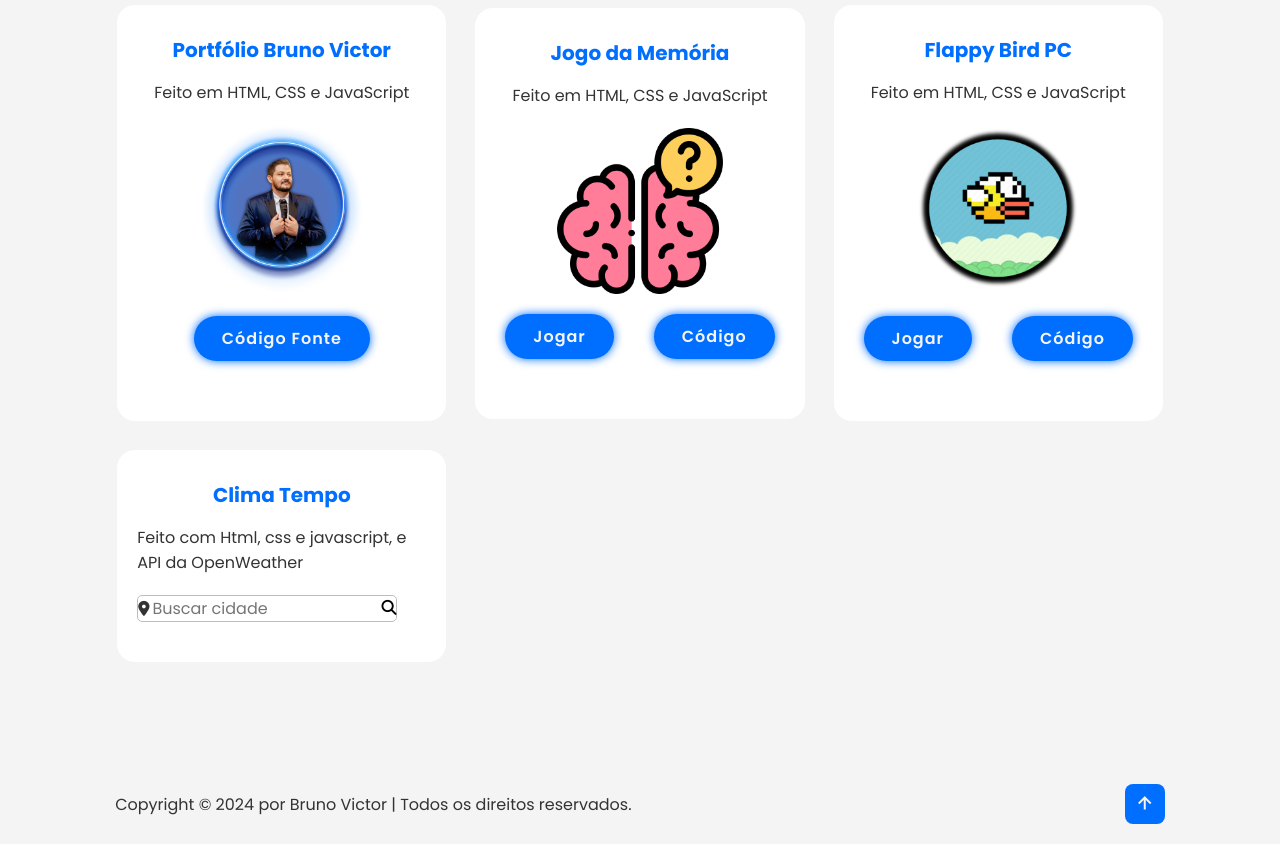
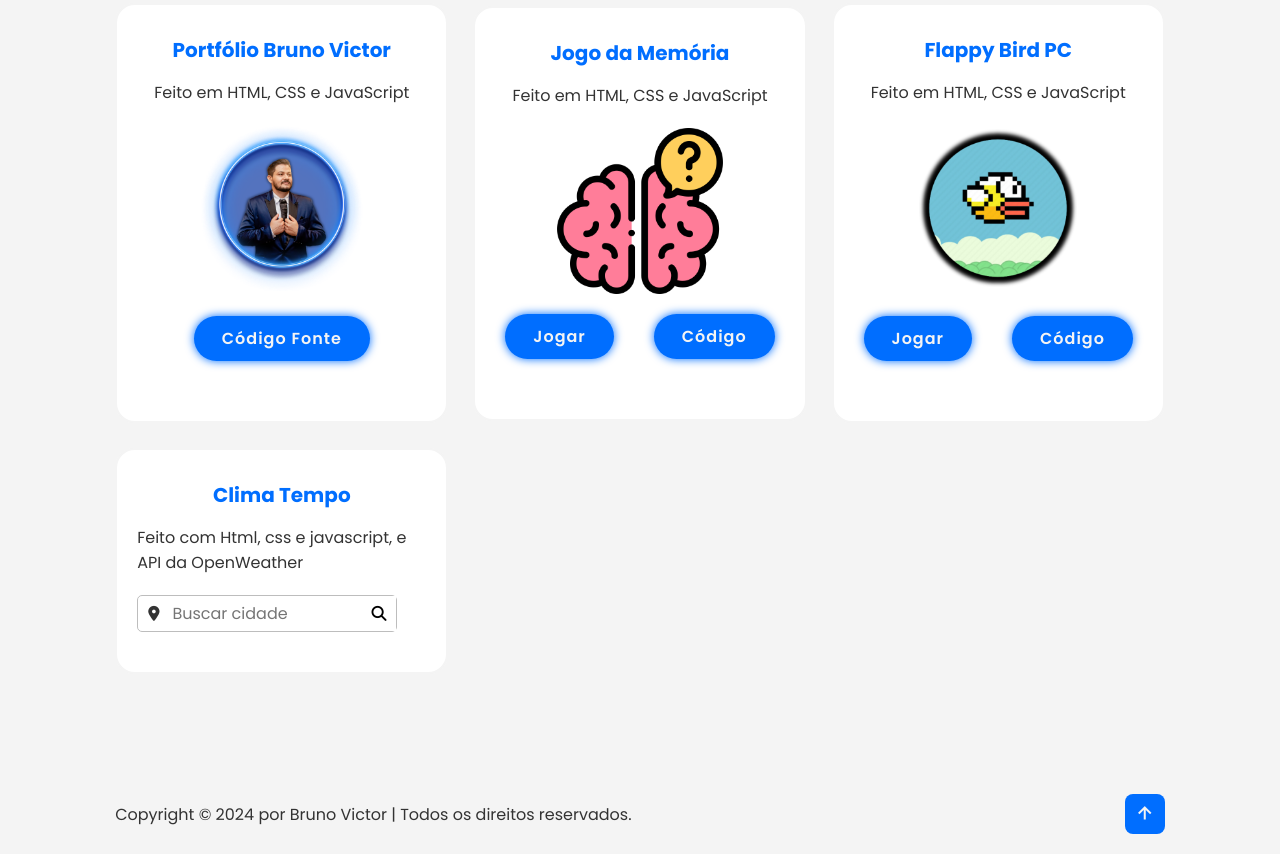
Before and after one commit to BrunoDevCg/portfolio, a website: page index.html in a window 1280 px wide. Shown: the part 3070-3924 px from the top of the page. Drawn offline with nearby package versions, Linux system fonts and the light colour scheme.

Commit message:
ajustando fonts clima tempo 1.3

```diff
--- a/css/index.css
+++ b/css/index.css
@@ -614,12 +614,15 @@
 
 #search button {
     background: white;
-    border: none;
+    margin-top: 0;
+    padding: 0;
     cursor: pointer;
 }
 #search i{
     background: transparent;
     font-size: 15px;
+    margin: 1rem 1rem 1rem 1rem;
+
 }
 
 
@@ -646,7 +649,7 @@
     background: var(--main-color);
     color: var(--text-color);
     border-radius: 15px;
-    padding: 25px;
+    padding: 16px;
     max-width: 30rem;
     box-sizing: border-box;
 }
```
